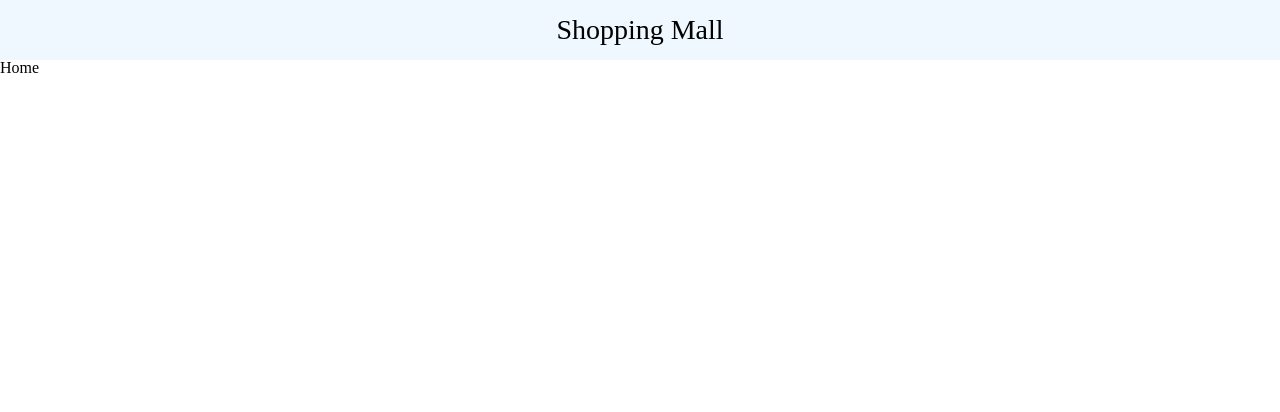
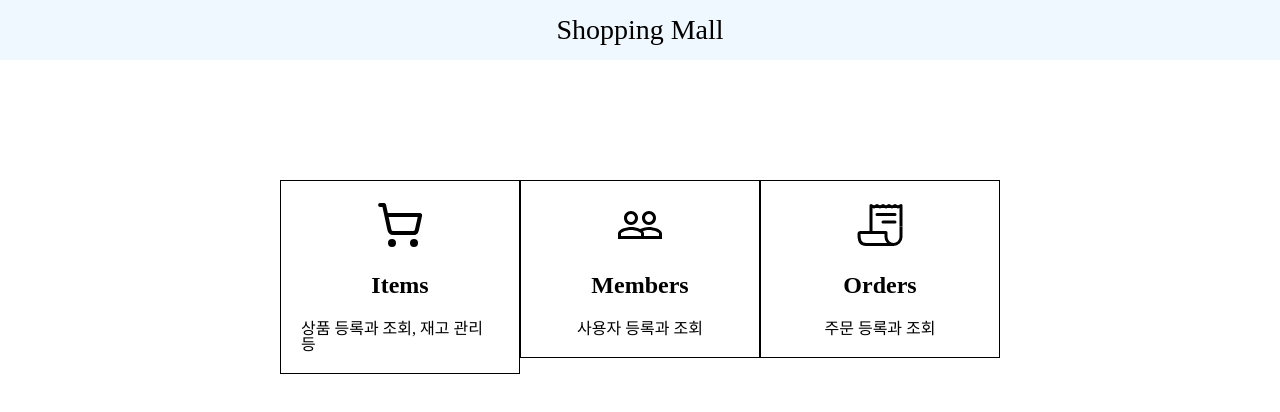
Before and after one commit to caminobelllo/Shopping_Mall_client, a React (Create React App) app: page / in a window 1280 px wide. Shown: the top 412 px of the page. Built offline with nearby package versions, Linux system fonts and the light colour scheme.

Commit message:
feat: home 기능 구현

```diff
--- a/package.json
+++ b/package.json
@@ -9,6 +9,7 @@
     "axios": "^1.7.2",
     "react": "^18.3.1",
     "react-dom": "^18.3.1",
+    "react-icons": "^5.2.1",
     "react-router-dom": "^6.24.0",
     "react-scripts": "5.0.1",
     "recoil": "^0.7.7",
--- a/src/components/Headers.jsx
+++ b/src/components/Headers.jsx
@@ -1,11 +1,14 @@
 import React from "react";
+import { Link } from "react-router-dom";
 import styled from "styled-components";
 
 const Headers = () => {
   return (
     <header>
       <Container>
-        <Title>Shopping Mall</Title>
+        <Link to="/" style={{ textDecoration: "none", color: "black" }}>
+          <Title>Shopping Mall</Title>
+        </Link>
       </Container>
     </header>
   );
--- a/src/pages/Home.jsx
+++ b/src/pages/Home.jsx
@@ -1,7 +1,71 @@
 import React from "react";
+import styled from "styled-components";
+import { LuShoppingCart } from "react-icons/lu";
+import { MdPeopleOutline } from "react-icons/md";
+import { IoReceiptOutline } from "react-icons/io5";
+import { useNavigate } from "react-router-dom";
 
 const Home = () => {
-  return <div>Home</div>;
+  const navigate = useNavigate();
+
+  return (
+    <Container>
+      <Category
+        onClick={() => {
+          navigate("/items");
+        }}
+      >
+        <LuShoppingCart size={48} />
+        <Title>Items</Title>
+        <Description>상품 등록과 조회, 재고 관리 등</Description>
+      </Category>
+      <Category
+        onClick={() => {
+          navigate("/members");
+        }}
+      >
+        <MdPeopleOutline size={48} />
+        <Title>Members</Title>
+        <Description>사용자 등록과 조회</Description>
+      </Category>
+      <Category
+        onClick={() => {
+          navigate("/orders");
+        }}
+      >
+        <IoReceiptOutline size={48} />
+        <Title>Orders</Title>
+        <Description>주문 등록과 조회</Description>
+      </Category>
+    </Container>
+  );
 };
 
 export default Home;
+
+const Container = styled.div`
+  display: flex;
+  justify-content: space-between;
+  padding: 120px 280px;
+`;
+
+const Category = styled.div`
+  width: 200px;
+  height: fit-content;
+  padding: 20px;
+  border: 1px solid black;
+  display: flex;
+  flex-direction: column;
+  align-items: center;
+  gap: 24px;
+  cursor: pointer;
+`;
+
+const Title = styled.span`
+  font-size: 24px;
+  font-weight: 600;
+`;
+
+const Description = styled.span`
+  font-size: 16px;
+`;
```
Also changed, not shown: 1 other file (tests, documents, lock files or other folders).
